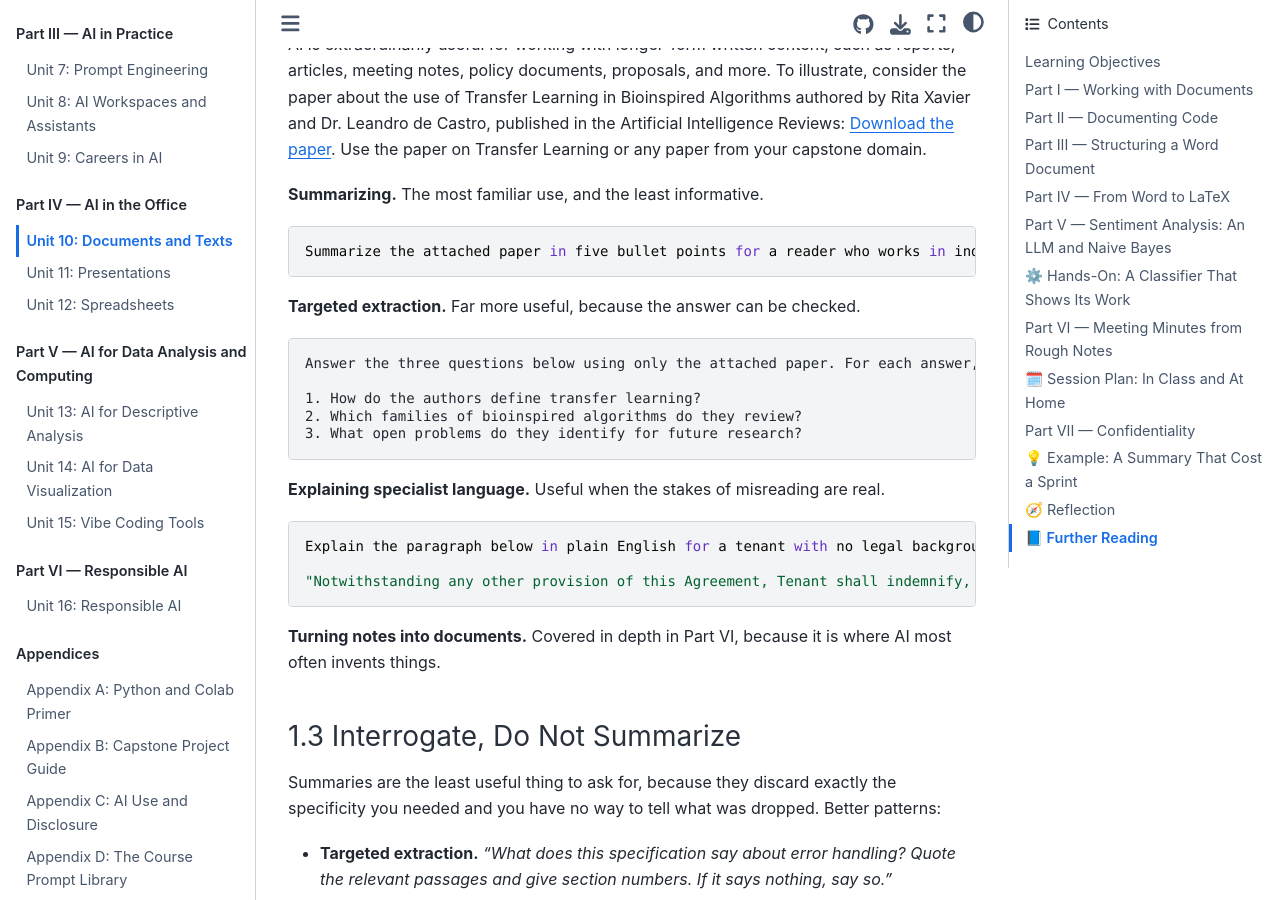
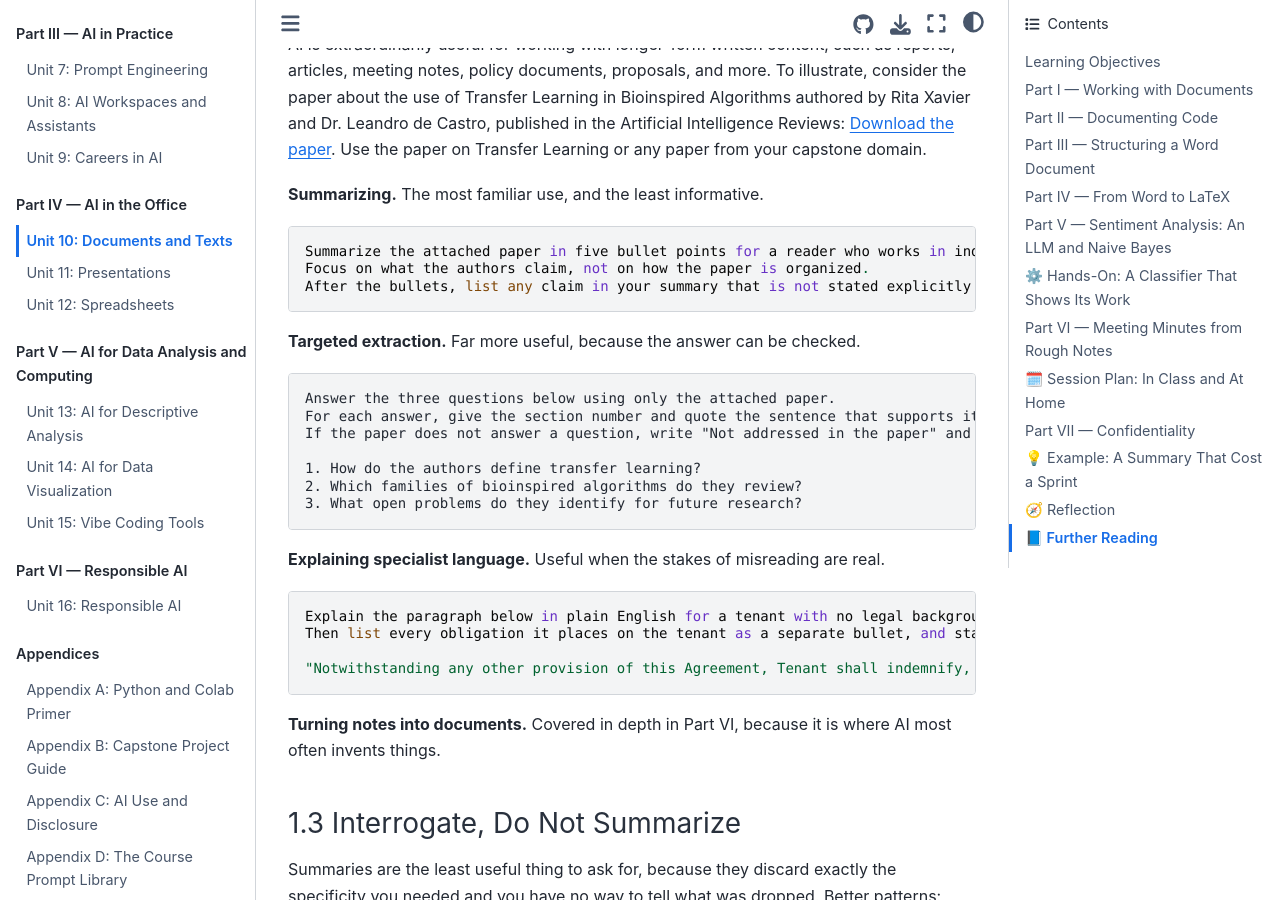
Before and after one commit to lndecastro/Foundations_of_AI, a Jupyter Book: the page built from book/Unit_10_Documents_and_Texts.md, in a window 1280 px wide and 900 px high, scrolled down 1753 px. Built offline with Jupyter Book 1.0.4 settings and Sphinx 7.4.7 and the Sphinx Book theme 1.1.4, drawn with Linux system fonts in a browser that asks for light colours; part of the change alters nothing that is shown.

Commit message:
Update Unit_10_Documents_and_Texts.md

````diff
--- a/book/Unit_10_Documents_and_Texts.md
+++ b/book/Unit_10_Documents_and_Texts.md
@@ -42,13 +42,17 @@ AI is extraordinarily useful for working with longer-form written content, such
 **Summarizing.** The most familiar use, and the least informative.
 
 ```
-Summarize the attached paper in five bullet points for a reader who works in industry and has no background in optimization. Focus on what the authors claim, not on how the paper is organized. After the bullets, list any claim in your summary that is not stated explicitly in the paper but that you inferred.
+Summarize the attached paper in five bullet points for a reader who works in industry and has no background in natural computing.
+Focus on what the authors claim, not on how the paper is organized.
+After the bullets, list any claim in your summary that is not stated explicitly in the paper but that you inferred.
 ```
 
 **Targeted extraction.** Far more useful, because the answer can be checked.
 
 ```
-Answer the three questions below using only the attached paper. For each answer, give the section number and quote the sentence that supports it. If the paper does not answer a question, write "Not addressed in the paper" and stop.
+Answer the three questions below using only the attached paper.
+For each answer, give the section number and quote the sentence that supports it.
+If the paper does not answer a question, write "Not addressed in the paper" and stop.
 
 1. How do the authors define transfer learning?
 2. Which families of bioinspired algorithms do they review?
@@ -58,7 +62,8 @@ Answer the three questions below using only the attached paper. For each answer,
 **Explaining specialist language.** Useful when the stakes of misreading are real.
 
 ```
-Explain the paragraph below in plain English for a tenant with no legal background. Then list every obligation it places on the tenant as a separate bullet, and state what would happen if the tenant ignored each one.
+Explain the paragraph below in plain English for a tenant with no legal background.
+Then list every obligation it places on the tenant as a separate bullet, and state what would happen if the tenant ignored each one.
 
 "Notwithstanding any other provision of this Agreement, Tenant shall indemnify, defend, and hold harmless Landlord and its respective officers, directors, employees, agents, successors, and assigns from and against any and all claims, damages, losses, costs, and expenses, including reasonable attorneys' fees, arising out of or related to Tenant's use or occupancy of the Premises, any breach or default by Tenant under this Agreement, or any act or omission of Tenant or Tenant's agents, employees, contractors, or invitees."
 ```
````
